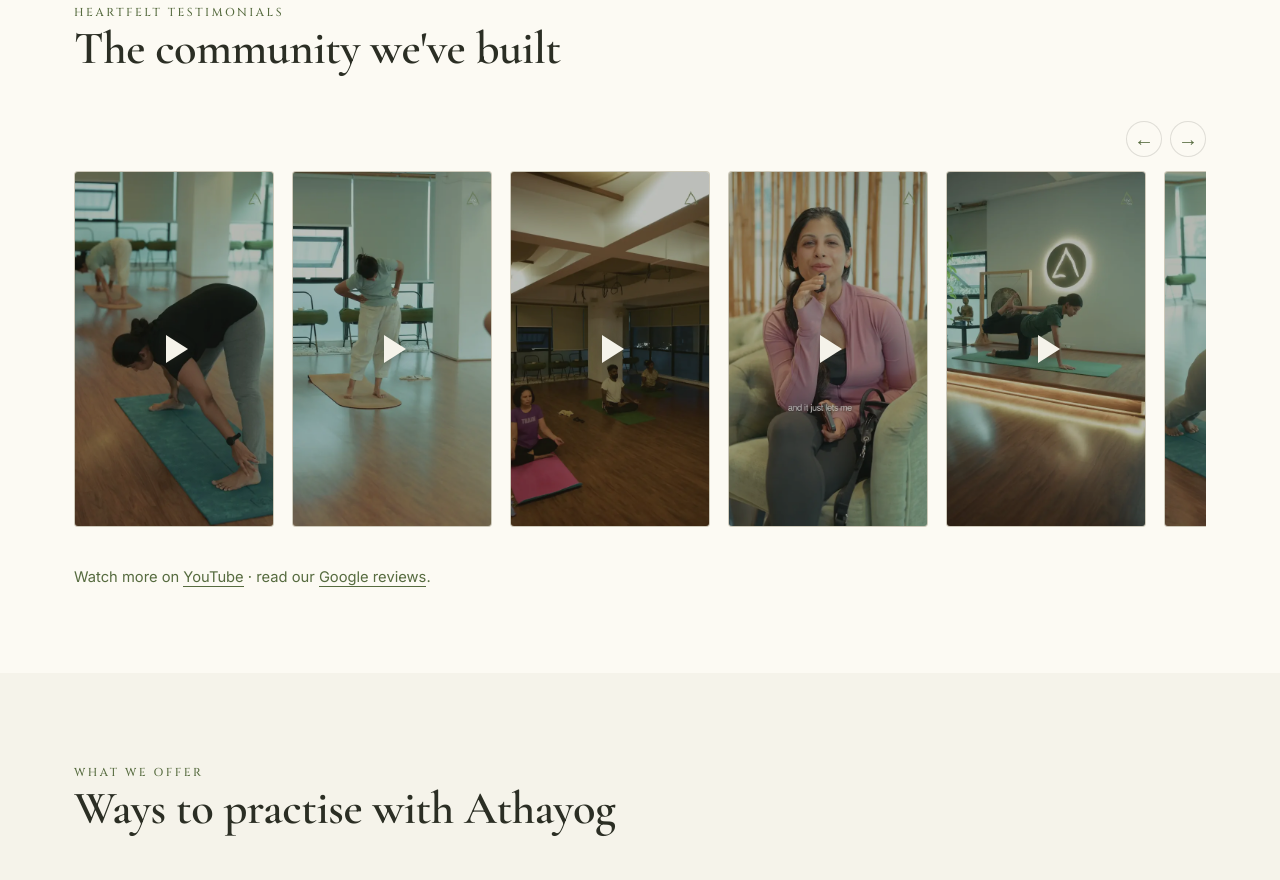
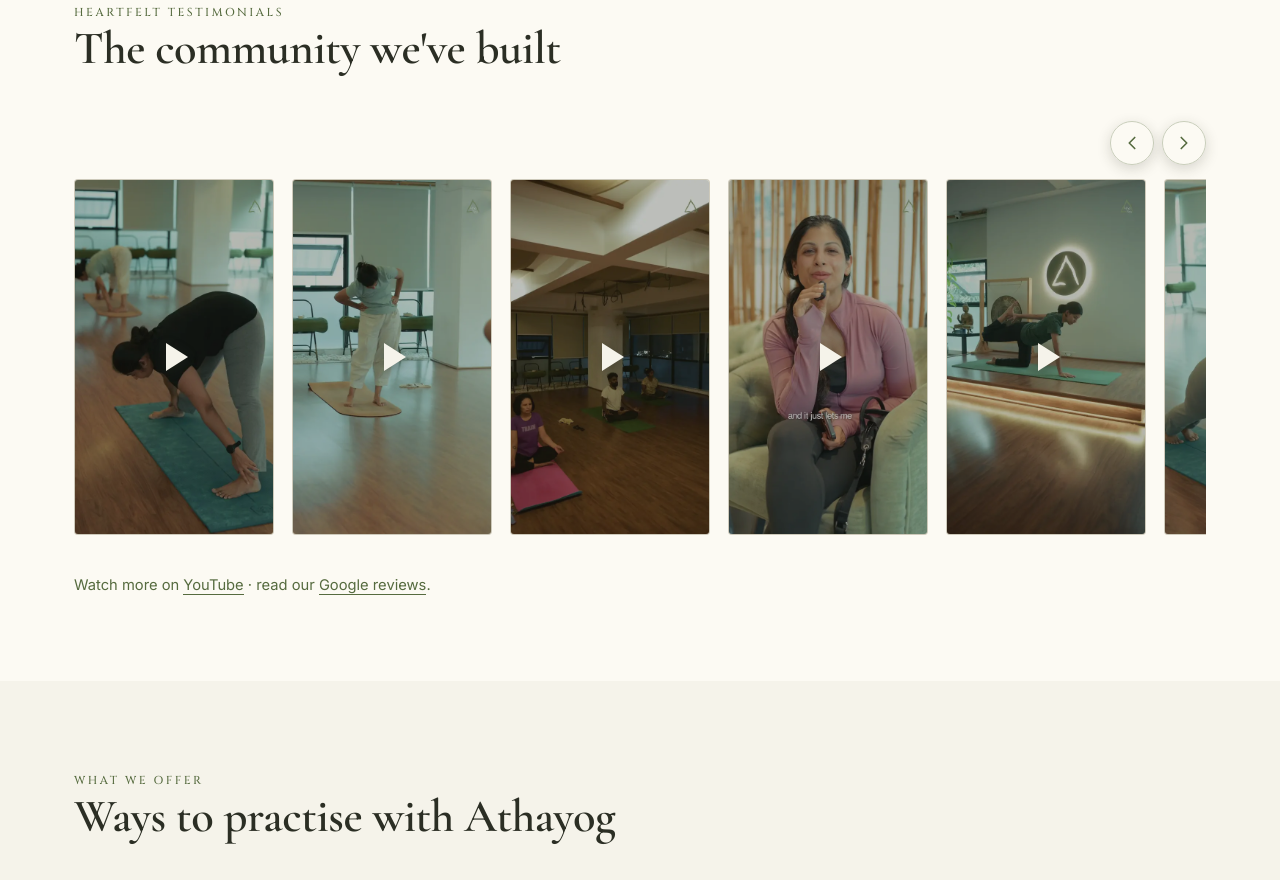
Before and after one commit to Athayog/athayog-web, a Next.js app: page /about-us in a window 1280 px wide. Shown: the part 5640-6520 px from the top of the page. Built offline with nearby package versions, Linux system fonts and the light colour scheme; no server answers; what @bprogress/next would draw is missing.

Commit message:
fix(ui): improve testimonial carousel controls

```diff
--- a/src/components/TestimonialVideoCarousel.module.css
+++ b/src/components/TestimonialVideoCarousel.module.css
@@ -79,19 +79,29 @@
 
 .arrow {
 	display: grid;
-	width: 36px;
-	height: 36px;
+	width: 44px;
+	height: 44px;
 	place-items: center;
-	border: 1px solid var(--line);
+	border: 1px solid color-mix(in srgb, var(--brand-deep) 28%, var(--cream));
 	border-radius: 50%;
-	background: var(--parchment);
+	background: color-mix(in srgb, var(--parchment) 92%, transparent);
 	color: var(--brand-deep);
-	font-size: 1.25rem;
 	cursor: pointer;
+	box-shadow: 0 4px 14px color-mix(in srgb, var(--ink) 18%, transparent);
+	transition:
+		background 0.2s ease,
+		border-color 0.2s ease,
+		transform 0.2s ease;
 }
 
 .arrow:hover {
 	background: var(--cream);
+	border-color: var(--brand-deep);
+	transform: scale(1.06);
+}
+
+.arrow:active {
+	transform: scale(0.98);
 }
 
 @media (prefers-reduced-motion: reduce) {
--- a/src/components/TestimonialVideoCarousel.tsx
+++ b/src/components/TestimonialVideoCarousel.tsx
@@ -1,6 +1,7 @@
 "use client";
 
 import Image from "next/image";
+import { ChevronLeft, ChevronRight } from "lucide-react";
 import { useRef, useState } from "react";
 import type { TestimonialVideo } from "@/constants/testimonialVideos";
 import styles from "@/components/TestimonialVideoCarousel.module.css";
@@ -34,7 +35,7 @@ export default function TestimonialVideoCarousel({
 					onClick={() => scroll(-1)}
 					aria-label="Show previous testimonials"
 				>
-					<span aria-hidden="true">←</span>
+					<ChevronLeft size={22} strokeWidth={1.8} aria-hidden="true" />
 				</button>
 				<button
 					type="button"
@@ -42,7 +43,7 @@ export default function TestimonialVideoCarousel({
 					onClick={() => scroll(1)}
 					aria-label="Show next testimonials"
 				>
-					<span aria-hidden="true">→</span>
+					<ChevronRight size={22} strokeWidth={1.8} aria-hidden="true" />
 				</button>
 			</div>
 			<div className={styles.track} ref={trackRef}>
```
